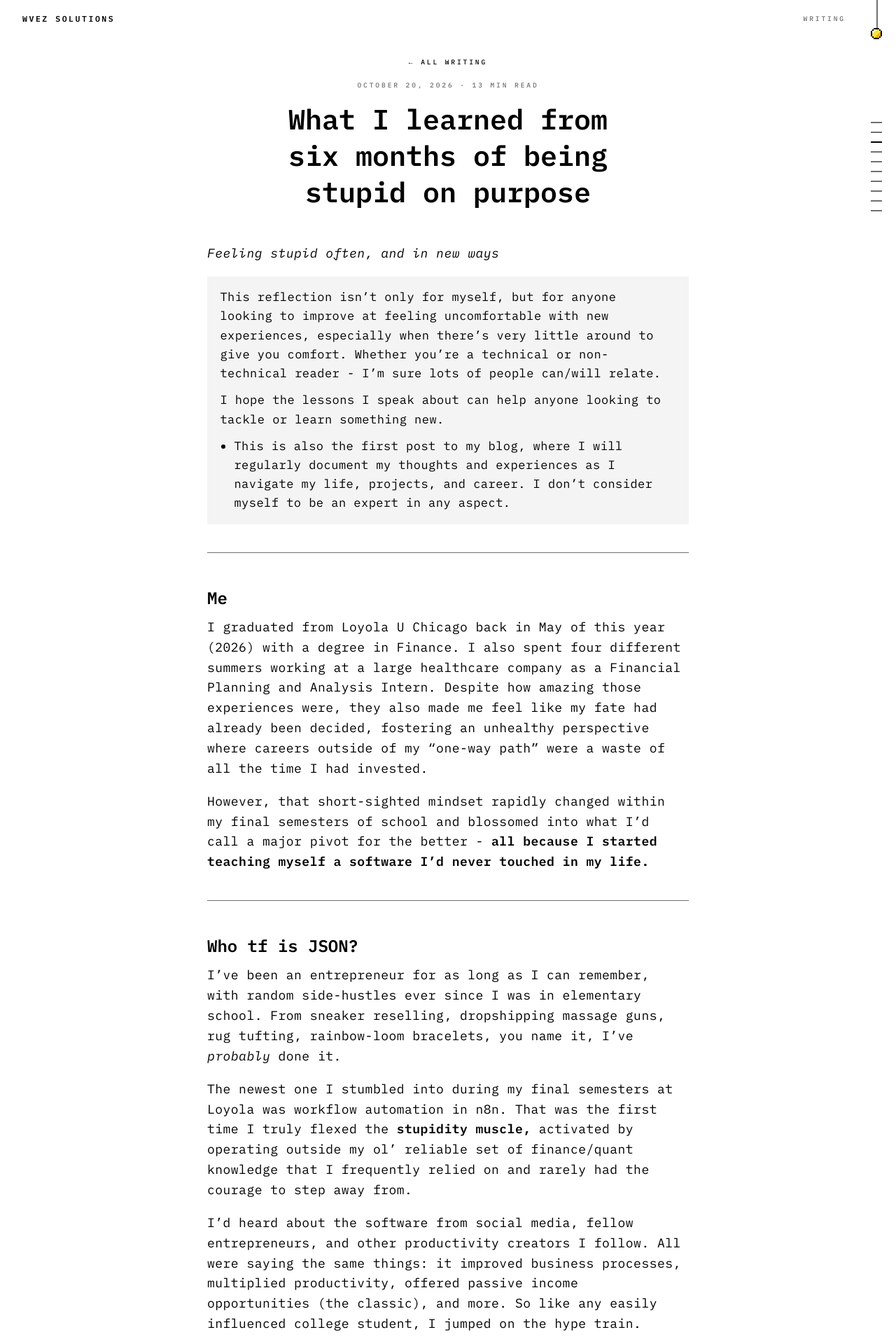
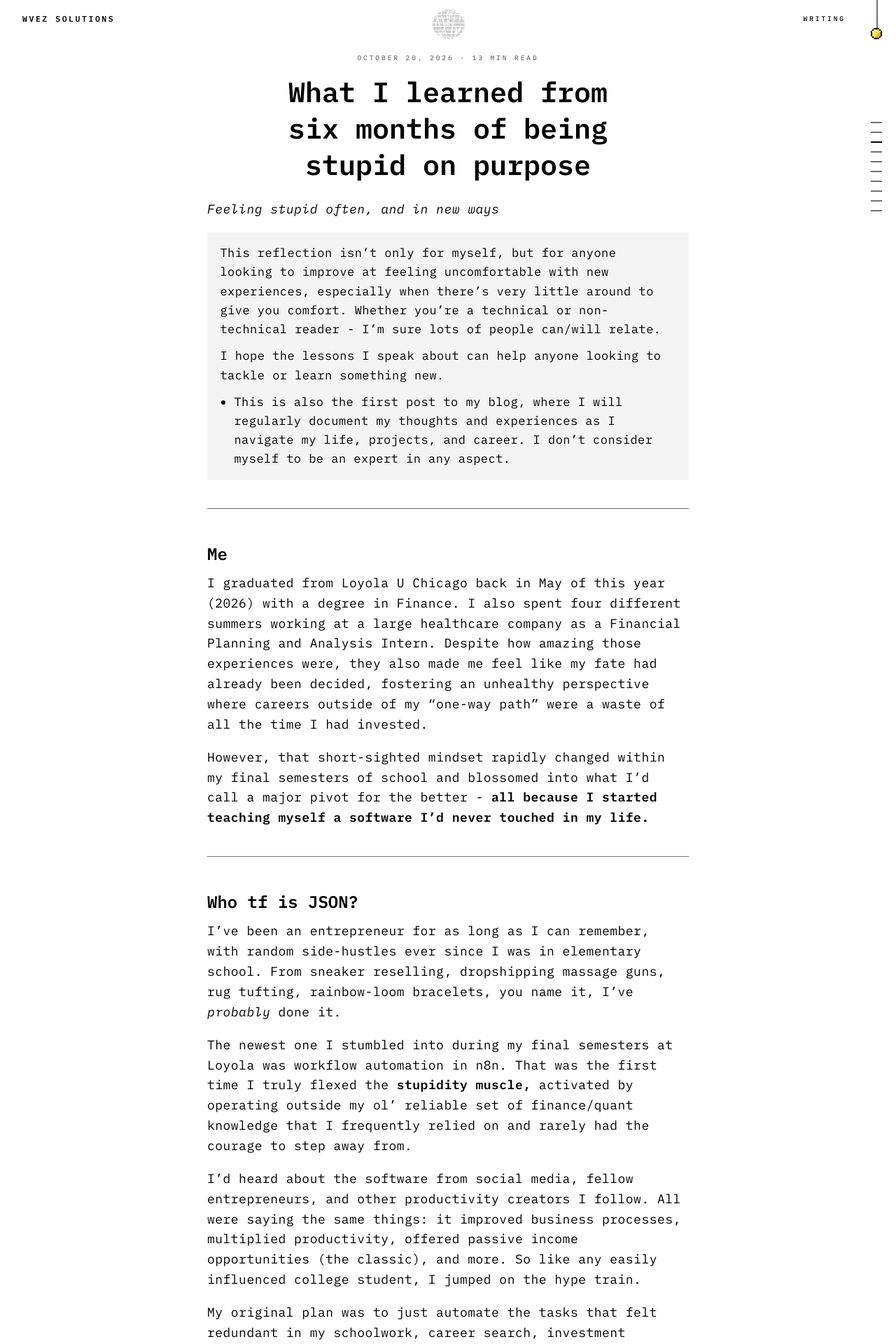
Before and after one commit to warner-wvez/wvez-landing, a Jekyll site: the page built from _posts/2026-10-20-learning-to-be-stupid.md, in a window 1280 px wide. Shown: the top 1920 px of the page at 70% size. Built offline with Jekyll 4.4.1, drawn with Linux system fonts in a browser that asks for light colours.

Commit message:
blog: Put the monogram in the post bar and make Writing the way back
Every post now opens with the round WVEZ monogram from the demos, centred in
the top bar between the name and Writing, and Writing links back to the
Writing section in place of the "All writing" link that sat above the date.
The monogram is placed over the bar rather than in it, so the bar, the name
and the post start where they did before. The gap under the title drops from
48px to 24px, about one empty line of body text.

The monogram script now reads its greys from the page, and the posts use the
demos' dark-page greys inverted for light mode, so the shine darkens on white
the way it brightens on black. It also zeroes its own letter spacing. The
posts' body text is spaced out, which pushed the art past its box and cut off
its right edge. The demos set neither, so they look the same as before.

Posts can also centre a line by putting {: .center} on the line after it, and
.small sets that line at three quarters of the body text's size.

Checked in Chrome at 1280px and 320px wide, light and dark: nothing in the
bar overlaps, and the RECON monogram renders at the same size and grey as
before.

```diff
--- a/_layouts/default.html
+++ b/_layouts/default.html
@@ -28,6 +28,11 @@
       --muted: #707070;   /* darkest grey that still reads as grey: 4.5:1 on --fill, the WCAG AA bar */
       --fill: #f4f4f4;
       --font: "IBM Plex Mono", monospace;
+      /* The monogram's greys: the demos' dark-page greys inverted, so the shine
+         darkens on white the way it brightens on black. */
+      --monogram-ink: #4c4c4c;
+      --monogram-glow: #171410;
+      --monogram-peak: #000000;
     }
 
     /* Dark mode is the same page inverted. The bulb's glass is the only colour. */
@@ -36,6 +41,9 @@
       --fg: #ffffff;
       --fill: #1a1a1a;
       --muted: #888888;   /* #707070 fails on black; #888 is 4.9:1 on --fill */
+      --monogram-ink: #b3b3b3;   /* the demos' own greys */
+      --monogram-glow: #e8ebef;
+      --monogram-peak: #ffffff;
       color-scheme: dark;
     }
 
@@ -72,13 +80,29 @@
       text-transform: uppercase;
     }
 
+    /* The WVEZ monogram from the demos (assets/demo-monogram.js), centred across
+       the bar and sitting a little low in it, its middle 70% of the way down. It
+       is placed over the bar rather than in it, so the bar, the name and the post
+       all stay where they were. */
+    nav.top { position: relative; }
+    nav.top .nav-mark {
+      position: absolute;
+      left: 50%;
+      top: 70%;
+      width: 3rem;
+      height: 3rem;
+      transform: translate(-50%, -50%);
+    }
+
+    /* Back to the Writing section. Full black like the name, so it reads as
+       something to click. */
     .nav-here {
       font-size: 0.6rem;
       font-weight: 500;
       letter-spacing: 0.3em;
       text-transform: uppercase;
-      color: var(--muted);
     }
+    .nav-here:hover { color: var(--muted); }
 
     main {
       flex: 1 0 auto;
@@ -155,7 +179,8 @@
 
   <nav class="top">
     <a class="brand" href="/">wvez solutions</a>
-    <span class="nav-here">{{ page.nav_label | default: "Writing" }}</span>
+    <pre class="demo-monogram nav-mark" role="img" aria-label="WVEZ monogram"></pre>
+    <a class="nav-here" href="/#writing">{{ page.nav_label | default: "Writing" }}</a>
   </nav>
 
   <main>
@@ -167,6 +192,8 @@
     <a href="/feed.xml">RSS</a>
   </footer>
 
+  <script src="/assets/demo-monogram.js" defer></script>
+
   <!-- Visit counts: GoatCounter, no cookies. Dashboard at wvez.goatcounter.com -->
   <script data-goatcounter="https://wvez.goatcounter.com/count" async src="//gc.zgo.at/count.js"></script>
 </body>
--- a/_layouts/post.html
+++ b/_layouts/post.html
@@ -4,20 +4,7 @@ layout: default
 <style>
   /* One centred column. The title, text, boxes, images and diagrams all
      share the same left and right edge, so nothing sits off centre. */
-  .post-head { margin-bottom: 3rem; text-align: center; }
-
-  /* Back to the Writing section, above the date. Same small caps as the date,
-     in full black so it reads as the one thing to click. */
-  .post-back {
-    display: inline-block;
-    margin-bottom: 1.25rem;
-    font-size: 0.6rem;
-    font-weight: 500;
-    letter-spacing: 0.3em;
-    text-transform: uppercase;
-    color: var(--fg);
-  }
-  .post-back:hover { color: var(--muted); }
+  .post-head { margin-bottom: 1.5rem; text-align: center; }
 
   .post-date {
     font-size: 0.6rem;
@@ -61,6 +48,12 @@ layout: default
   }
 
   .post-body h2 + *, .post-body h3 + * { margin-top: 0.75rem; }
+
+  /* A centred line: `{: .center}` on the line after it in the post. `.small`
+     sets it at three quarters of the body text's size (13.5px, 12px on phones). */
+  .post-body .center { text-align: center; }
+  .post-body .small { font-size: 0.84375rem; }
+  @media (max-width: 640px) { .post-body .small { font-size: 0.75rem; } }
 
   .post-body a { text-decoration: underline; text-underline-offset: 0.2em; }
   .post-body a:hover { color: var(--muted); }
@@ -484,7 +477,6 @@ layout: default
 
 <article>
   <header class="post-head">
-    <a class="post-back" href="/#writing">&larr; All writing</a>
     {%- comment -%} Reading time: words in the post at 238 a minute (the average
         adult silent reading speed for nonfiction, Brysbaert 2019), rounded up. {%- endcomment -%}
     {%- assign words = content | strip_html | number_of_words -%}
--- a/assets/demo-monogram.js
+++ b/assets/demo-monogram.js
@@ -1,5 +1,5 @@
 /* The WVEZ monogram drawn in text, with a shine crossing it every few seconds, in place
-   of the spinning 3D pendant at the top of each demo.
+   of the spinning 3D pendant at the top of each demo, and over the title of each post.
 
    The art is the round monogram (favicon-512.png) drawn the way ascii.rest draws its
    company logos: each cell holds the IBM Plex Mono character whose shape best matches
@@ -50,7 +50,9 @@
   var HALF = 5;       // half the band's width, in cells
   var LEAN = 0.9;     // cells it shifts left a row down, so it leans like a slash
   var SOLID = '8dbqpPYOo0';                  // what the shine turns to slashes
-  var INK = '#b3b3b3', GLOW = '#e8ebef', PEAK = '#ffffff';   // ascii.rest's greys for a dark page
+  // ascii.rest's greys for a dark page. A page can set its own through --monogram-ink,
+  // --monogram-glow and --monogram-peak (the posts do, for light mode).
+  var INK = 'var(--monogram-ink,#b3b3b3)', GLOW = 'var(--monogram-glow,#e8ebef)', PEAK = 'var(--monogram-peak,#ffffff)';
 
   // The band crosses the logo's ink, edge to edge, rather than the whole box.
   var lo = Infinity, hi = -Infinity;
@@ -84,10 +86,11 @@
   var still = window.matchMedia('(prefers-reduced-motion: reduce)').matches;
 
   // As a style rule rather than inline, so a page's own rules (the demos hide the logo on
-  // phones) still win.
+  // phones) still win. Letter spacing is zeroed because the fit below assumes 0.6em cells
+  // and the posts' body text is spaced out.
   var css = document.createElement('style');
   css.textContent = '.demo-monogram{display:flex;align-items:center;justify-content:center;margin:0;' +
-    "font-family:'IBM Plex Mono',monospace;color:" + INK + ';white-space:pre;overflow:hidden;user-select:none;pointer-events:none}';
+    "font-family:'IBM Plex Mono',monospace;letter-spacing:0;color:" + INK + ';white-space:pre;overflow:hidden;user-select:none;pointer-events:none}';
   document.head.appendChild(css);
 
   [].forEach.call(document.querySelectorAll('.demo-monogram'), function (box) {
```
Also changed, not shown: CONTRIBUTING.md (+5 -2 lines), docs/decisions.md (+16 -0 lines).
